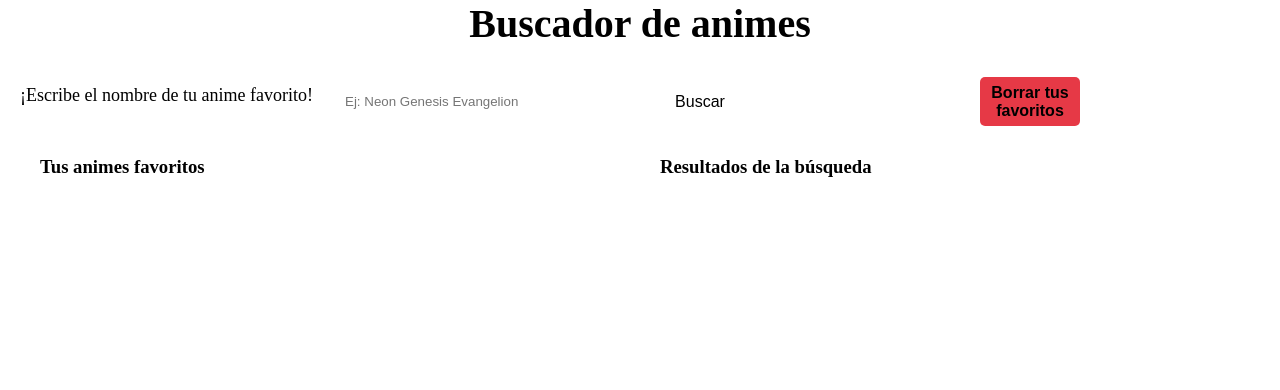
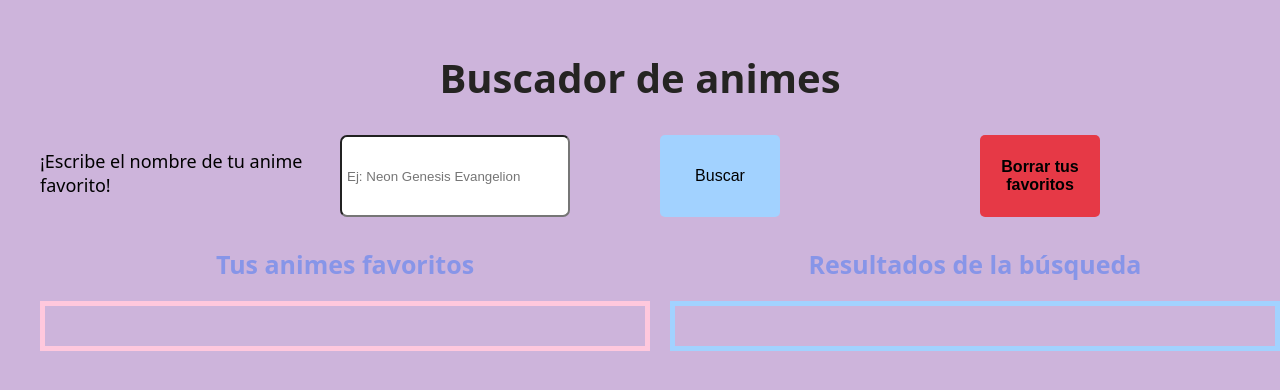
Before and after one commit to Adalab/modulo-2-evaluacion-final-NadiaMonzon, a website: page docs/index.html in a window 1280 px wide. Drawn offline with Linux system fonts and the light colour scheme.

Commit message:
add styles

```diff
--- a/docs/index.html
+++ b/docs/index.html
@@ -44,14 +44,14 @@
 
         <section class="main__section">
           <article class="container-fav">
-            <h3>Tus animes favoritos</h3>
+            <h3 class="container-fav__title">Tus animes favoritos</h3>
             <ul class="main__section--favlist js_fav">
 
               <li class="anime js_fav-anime"></li>
             </ul>
           </article>
           <article class="container-results">
-            <h3>Resultados de la búsqueda</h3>
+            <h3 class="container-fav__title">Resultados de la búsqueda</h3>
             <ul class="main__section--resultlist js_result">
             </ul>
 
--- a/src/scss/components/_code.scss
+++ /dev/null
@@ -1,9 +0,0 @@
-// estilos para las etiquetas <code>
-// más info sobre la etiqueta code https://developer.mozilla.org/es/docs/Web/HTML/Elemento/code
-
-.code {
-  font-size: 16px;
-  background: #d8d8d8;
-  padding: 0 5px;
-  border-radius: 5px;
-}
--- a/src/scss/core/_reset.scss
+++ b/src/scss/core/_reset.scss
@@ -3,6 +3,5 @@
 	padding: 0;
 	list-style: none;
 	text-decoration: none;
-	border: none;
 	outline: none;
 }
--- a/src/scss/layout/_header.scss
+++ b/src/scss/layout/_header.scss
@@ -1,8 +1,12 @@
 .header{
+    margin-top: 50px;
     height: 15%;
+    display: flex;
+    justify-content: center;
     &__title{
         font-size: 40px;
         text-align: center;
-
+        color: #252422;
+        width: 450px;
     }
 }
--- a/src/scss/layout/_page.scss
+++ b/src/scss/layout/_page.scss
@@ -1,3 +1,8 @@
+body{
+    background-color: #CDB4DB;
+    font-family: system-ui, -apple-system, BlinkMacSystemFont, 'Segoe UI', Roboto, Oxygen, Ubuntu, Cantarell, 'Open Sans', 'Helvetica Neue', sans-serif;
+}
+
 .main{
     height: 85%;
     &__form{
@@ -5,8 +10,11 @@
         grid-template-columns: 1fr 1fr 1fr 1fr;
         margin-top: 30px;
         &--label{
-            margin: 8px 0 50px 20px;
+            margin: 8px 0 50px 40px;
             font-size: 18px;
+            display: flex;
+            justify-content: center;
+            padding-top: 6px;
         }
         &--input{
             margin: 0 70px 30px 20px;
@@ -16,19 +24,21 @@
         }
         &--search{
             margin: 0 70px 30px 20px;
-            width: 80px;
+            width: 120px;
             font-size: 16px;
             padding: 5px;
             border-radius: 5px;
+            background-color: #A2D2FF;
 
         }
         &--reset{
             margin: 0 70px 30px 20px;
-            width: 100px;
+            width: 120px;
             font-size: 16px;
             padding: 5px;
             border-radius: 5px;
             background-color: #e63946;
+            font-weight: bold;
 
         }
     }
@@ -36,16 +46,30 @@
         display: grid;
         grid-template-columns: 1fr 1fr;
         margin-left: 40px;
+        gap: 20px;
         &--favlist{
             margin-top: 20px;
             display: grid;
             grid-template-columns: 1fr 1fr;
+            padding: 20px;
+            border: 5px solid #FFC8DD;
         }
         &--resultlist{
             display: grid;
             grid-template-columns: 1fr 1fr;
             margin-top: 20px;
+            padding: 20px;
+            border: 5px solid #A2D2FF;
         }
+    }
+}
+.container-fav{
+    &__title{
+        text-align: center;
+        color: #8795e8;
+        border: 5px #A2D2FF;
+        font-size: 25px;
+
     }
 }
 .anime{
@@ -57,9 +81,11 @@
     align-items: center;
     &-fav{
     background-color: #FFAFCC;
+    font-style: italic;
     }
     &__title{
         font-size: 30px;
+        text-align: center;
 
     }
     &__cover{
@@ -75,8 +101,3 @@ button {
     outline: none;
     font-size: inherit;
   }
-
-
-  .open-modal {
-    font-weight: bold;
-  }
--- a/src/scss/pages/_index.scss
+++ /dev/null
@@ -1,4 +0,0 @@
-.main__list {
-  padding-left: 2rem;
-  padding-bottom: 20px;
-}
```
Also changed, not shown: src/html/partials/main.html (+2 -2 lines), docs/assets/css/main.css, src/scss/components/_links.scss (deleted), src/scss/core/_variables.scss (deleted), src/scss/layout/_footer.scss (deleted).
